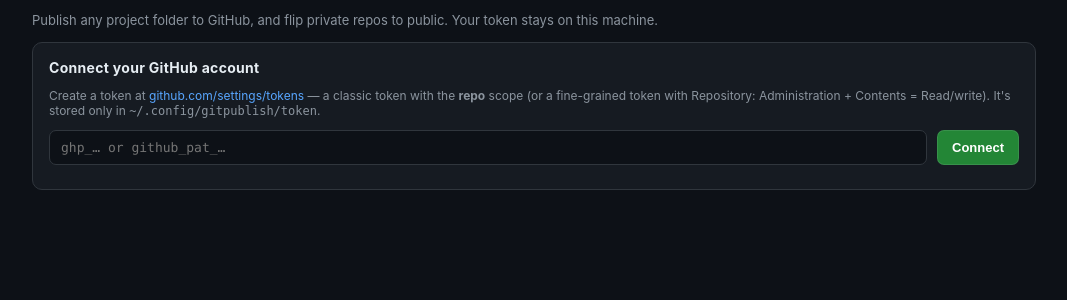
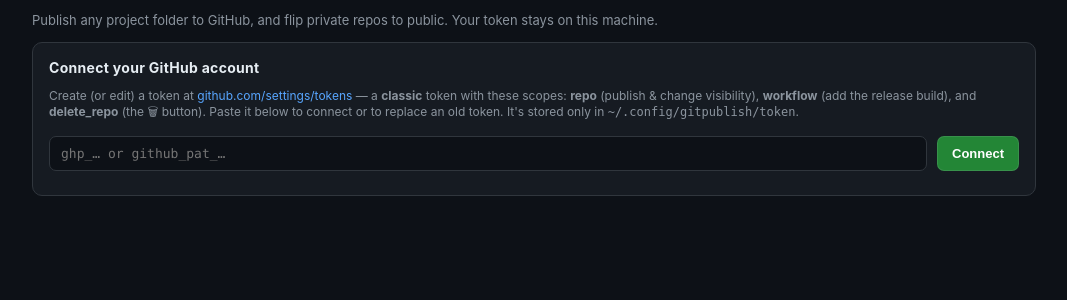
Before and after one commit to Manab13027/GitPublish, a Python web app: template templates/dashboard.html in a window 1280 px wide. Shown: the part 48-348 px from the top of the page, without its empty margins (106-1173 px from the left). Run offline with Jinja, Linux system fonts and the light colour scheme; the template is opened without the code that fills it, so the values that code supplies are empty.

Commit message:
Initial commit via GitPublish

```diff
--- a/templates/dashboard.html
+++ b/templates/dashboard.html
@@ -81,10 +81,12 @@
 
   <!-- connect -->
   <div class="card" id="connectCard">
-    <h2>Connect your GitHub account</h2>
-    <p class="muted">Create a token at
-      <a href="https://github.com/settings/tokens/new?scopes=repo&description=GitPublish" target="_blank">github.com/settings/tokens</a>
-      — a classic token with the <b>repo</b> scope (or a fine-grained token with Repository: Administration + Contents = Read/write).
+    <h2 id="connectTitle">Connect your GitHub account</h2>
+    <p class="muted">Create (or edit) a token at
+      <a href="https://github.com/settings/tokens/new?scopes=repo,workflow,delete_repo&description=GitPublish" target="_blank">github.com/settings/tokens</a>
+      — a <b>classic</b> token with these scopes:
+      <b>repo</b> (publish &amp; change visibility), <b>workflow</b> (add the release build),
+      and <b>delete_repo</b> (the 🗑 button). Paste it below to connect or to replace an old token.
       It's stored only in <code>~/.config/gitpublish/token</code>.</p>
     <div style="display:flex;gap:10px">
       <input type="password" id="token" placeholder="ghp_… or github_pat_…">
@@ -146,7 +148,12 @@ async function refreshStatus(){
   const s=await jget('/api/status');
   USER=s.user;
   if(s.user){
-    $('#status').innerHTML=`connected as <b>${esc(s.user)}</b>`;
+    $('#status').innerHTML=`connected as <b>${esc(s.user)}</b> · <a href="#" id="changeTok">change token</a>`;
+    const ct=$('#changeTok'); if(ct) ct.onclick=(e)=>{e.preventDefault();
+      $('#connectCard').classList.remove('hide');
+      $('#connectTitle').textContent='Update your GitHub token';
+      $('#connectMsg').innerHTML='<span style="color:var(--yellow)">Paste your regenerated token and click Connect to replace the old one.</span>';
+      $('#token').value='';$('#token').focus();window.scrollTo(0,0);};
     $('#connectCard').classList.add('hide');
     $('#analysisCard').classList.remove('hide');
     $('#projCard').classList.remove('hide');$('#repoCard').classList.remove('hide');
```
Also changed, not shown: ghcore.py (+9 -1 lines).
